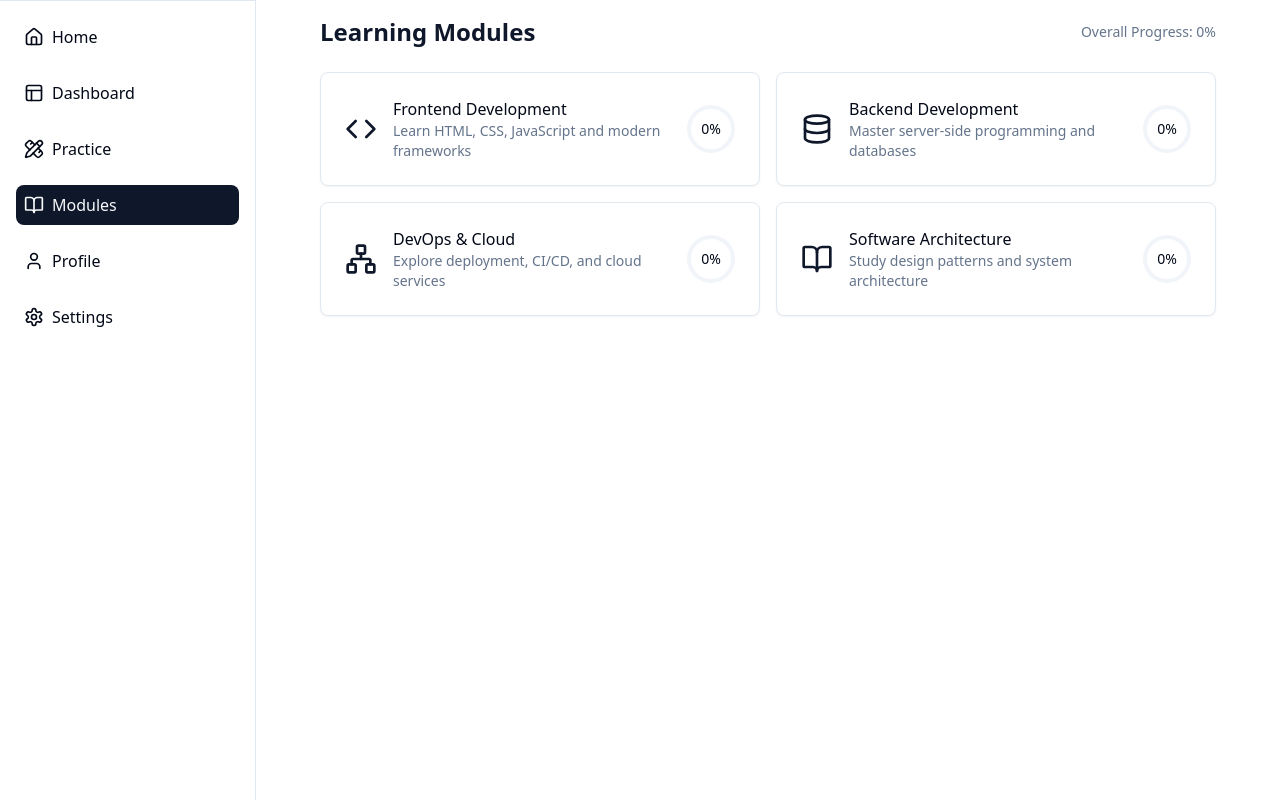
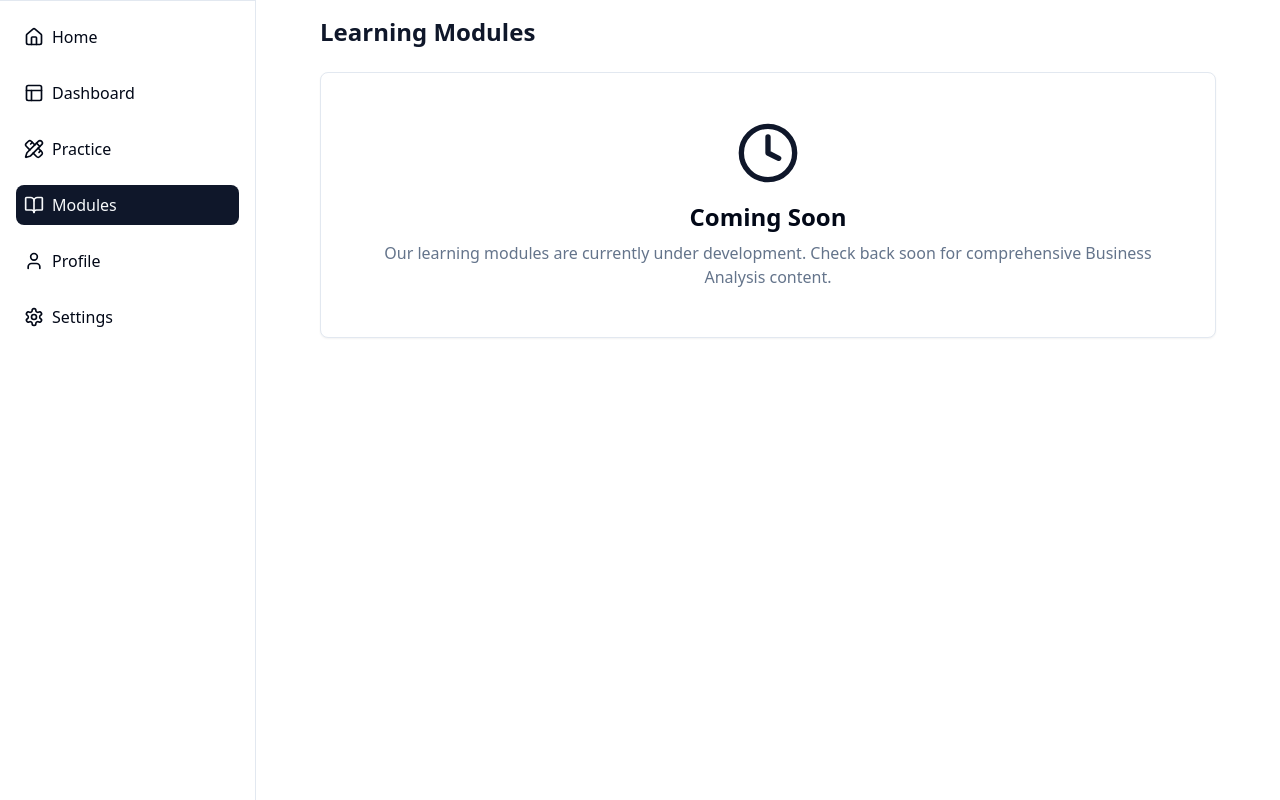
Before and after one commit to eniolaobat/crownwell-knowledge-hub, a React (Vite) app: page /modules in a window 1280 px wide. Built offline with nearby package versions, Linux system fonts and the light colour scheme.

Commit message:
Blank out Learning Modules page
Updated the Learning Modules page to display a 'coming soon' message. Removed unrelated text and ensured the content reflects the upcoming feature.
[skip gpt_engineer]

```diff
--- a/src/pages/Modules.tsx
+++ b/src/pages/Modules.tsx
@@ -1,64 +1,20 @@
 import { Card } from "@/components/ui/card";
-import { BookOpen, Code, Database, Network } from "lucide-react";
+import { Clock } from "lucide-react";
 
 export default function Modules() {
-  const modules = [
-    {
-      title: "Frontend Development",
-      icon: Code,
-      description: "Learn HTML, CSS, JavaScript and modern frameworks",
-      progress: 0
-    },
-    {
-      title: "Backend Development",
-      icon: Database,
-      description: "Master server-side programming and databases",
-      progress: 0
-    },
-    {
-      title: "DevOps & Cloud",
-      icon: Network,
-      description: "Explore deployment, CI/CD, and cloud services",
-      progress: 0
-    },
-    {
-      title: "Software Architecture",
-      icon: BookOpen,
-      description: "Study design patterns and system architecture",
-      progress: 0
-    }
-  ];
-
   return (
     <div className="min-h-screen bg-background p-4">
       <div className="max-w-4xl mx-auto space-y-6">
         <div className="flex items-center justify-between mb-6">
           <h2 className="text-2xl font-bold text-primary">Learning Modules</h2>
-          <div className="text-sm text-muted-foreground">
-            Overall Progress: 0%
-          </div>
         </div>
-        <div className="grid grid-cols-1 md:grid-cols-2 gap-4">
-          {modules.map((module, index) => (
-            <Card
-              key={index}
-              className="p-6 hover:bg-accent/5 transition-colors cursor-pointer"
-            >
-              <div className="flex items-center gap-4">
-                <module.icon className="h-8 w-8 text-primary" />
-                <div className="flex-1">
-                  <h3 className="font-medium">{module.title}</h3>
-                  <p className="text-sm text-muted-foreground">
-                    {module.description}
-                  </p>
-                </div>
-                <div className="w-12 h-12 rounded-full border-4 border-muted flex items-center justify-center">
-                  <span className="text-sm font-medium">{module.progress}%</span>
-                </div>
-              </div>
-            </Card>
-          ))}
-        </div>
+        <Card className="p-12 text-center">
+          <Clock className="h-16 w-16 mx-auto text-primary mb-4" />
+          <h3 className="text-2xl font-semibold mb-2">Coming Soon</h3>
+          <p className="text-muted-foreground">
+            Our learning modules are currently under development. Check back soon for comprehensive Business Analysis content.
+          </p>
+        </Card>
       </div>
     </div>
   );
```
